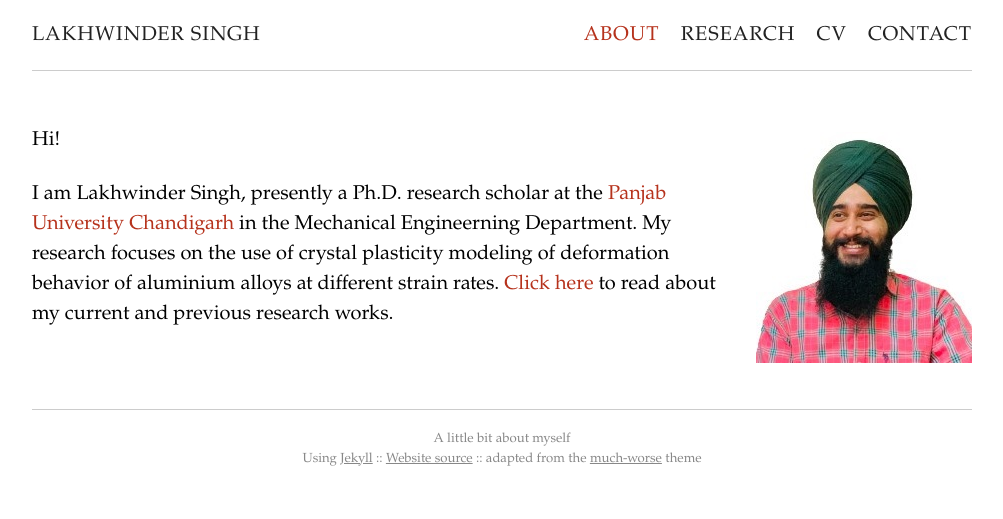
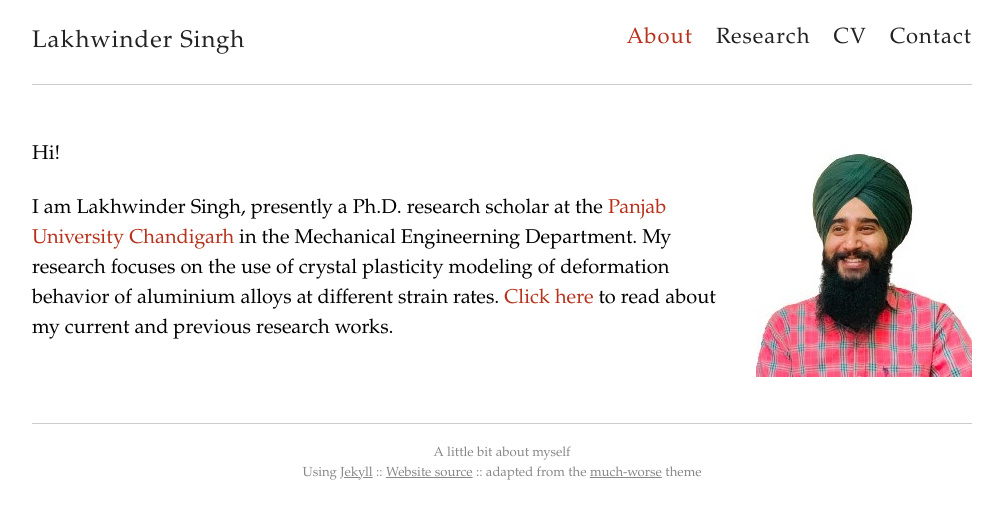
Before and after one commit to lakhwinder07/lakhwinder07.github.io, a Jekyll site: the page built from index.md, in a window 1280 px wide. Shown: the top 519 px of the page, without its empty margins (138-1141 px from the left). Built offline with Jekyll 4.4.1, drawn with Linux system fonts in a browser that asks for light colours.

Commit message:
Update _header.scss

```diff
--- a/_sass/_header.scss
+++ b/_sass/_header.scss
@@ -1,8 +1,7 @@
 .site-header {
     border-bottom: 1px solid $line-color;
     position: relative;
-    text-transform: uppercase;
-    font-size: $small-font-size;
+    font-size: 22px;
     @extend %clearfix;
 }
 
@@ -18,6 +17,7 @@
     margin-top: 1em;
     margin-bottom: 1em;
     float: left;
+    font-size: 24px;
     letter-spacing: 1px;
 }
 
@@ -56,6 +56,7 @@
 .site-nav .sub-menu a {
     display: block;
     line-height: 1.2em;
+    font-size: 16px;
     padding: 4px 10px;
     color: $header-hover-color;
 }
```
